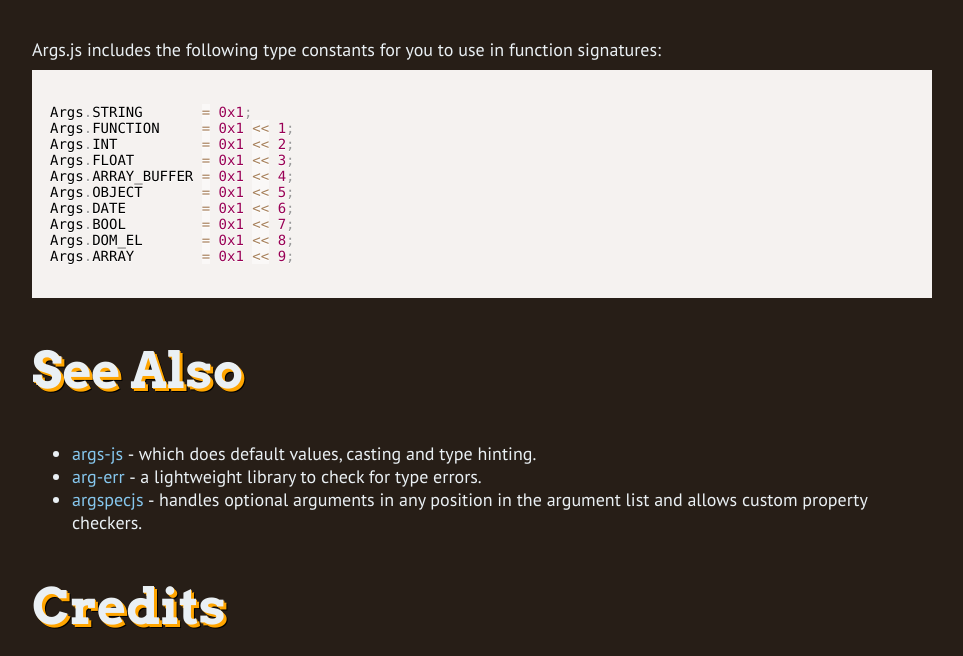
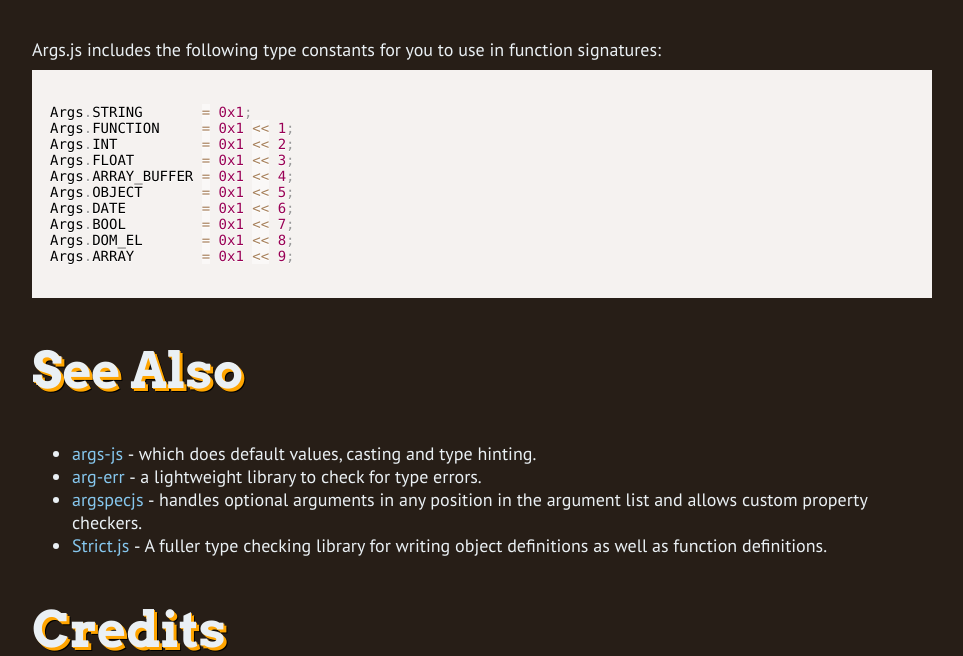
Before and after one commit to joebain/args.js, a plain HTML site: page index.html in a window 1280 px wide. Shown: the part 4158-4814 px from the top of the page, without its empty margins (158-1121 px from the left). Drawn offline with Linux system fonts and the light colour scheme.

Commit message:
added strict.js

```diff
--- a/index.html
+++ b/index.html
@@ -198,6 +198,9 @@
 			<li>
 			<a href="https://github.com/zefhemel/argspecjs">argspecjs</a> &dash; handles optional arguments in any position in the argument list and allows custom property checkers.
 			</li>
+			<li>
+			<a href="https://github.com/k0nserv/Strict.js">Strict.js</a> &dash; A fuller type checking library for writing object definitions as well as function definitions.
+			</li>
 		</ul>
 
 
```
